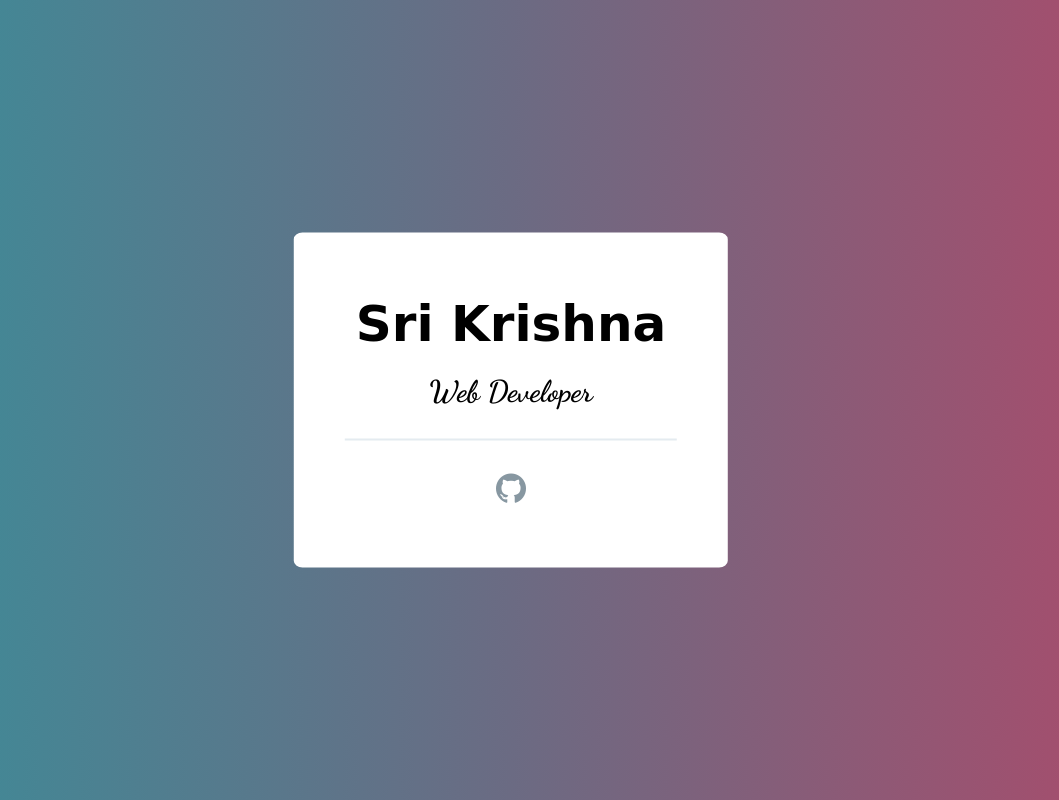
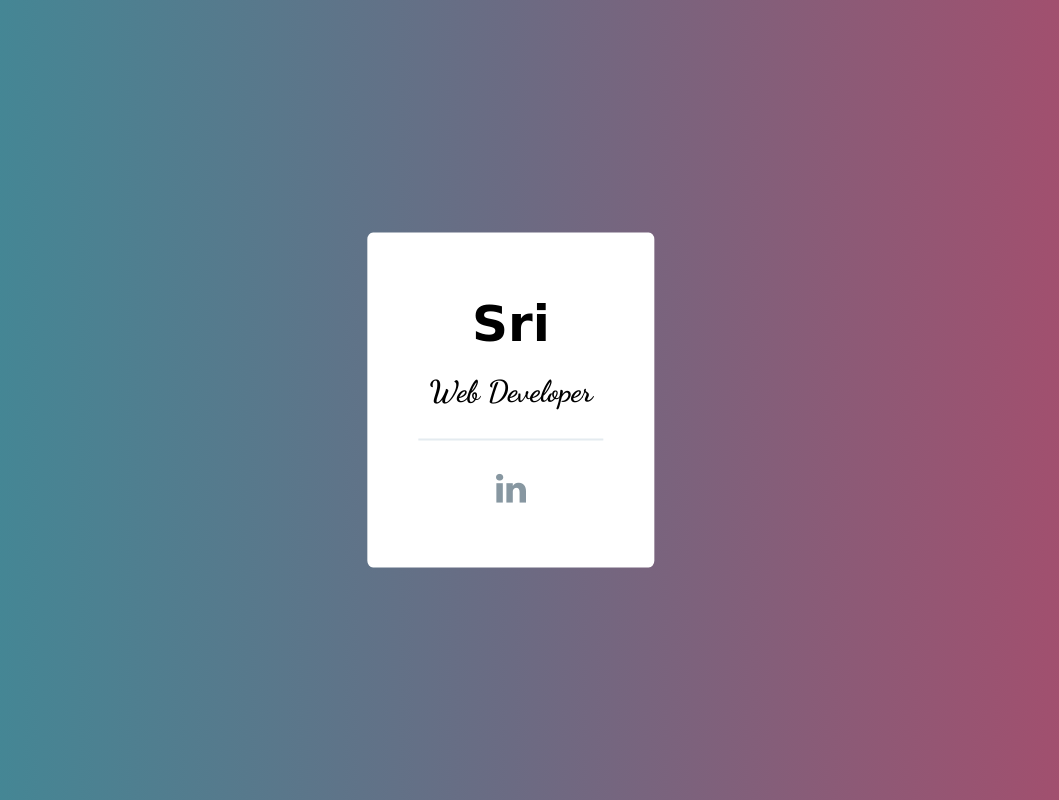
Before and after one commit to srikrishna1800/portfolio, a plain HTML site: page index.html in a window 1280 px wide. Shown: the whole page, without its empty margins (129-1188 px from the left). Drawn offline with Linux system fonts and the light colour scheme; a web font is replaced by a local one.

Commit message:
Update index.html

```diff
--- a/index.html
+++ b/index.html
@@ -92,12 +92,12 @@ i:hover {
 <body>
   <p>HEY</p>
     <div class="container">
-        <h1 id="name">Sri Krishna</h1>
+        <h1 id="name">Sri</h1>
         <h3 id="info">Web Developer</h3>
         <hr>
         <div class="icons">
-            <a href="https://github.com/srikrishna1800" target="_blank"><i class="fa fa-github" style="font-size:35px"></i></a>
-            <!-- <a href="https://www.linkedin.com/in/mishandled/"><i class="fa fa-linkedin" style="font-size:35px"></i></a> -->
+<!--             <a href="https://github.com/srikrishna1800" target="_blank"><i class="fa fa-github" style="font-size:35px"></i></a> -->
+            <a href="https://www.linkedin.com/in/sriKrishnaKothuru/"><i class="fa fa-linkedin" style="font-size:35px"></i></a>
             <!-- <a href="mailto: devanshmohata@outlook.com"><i class="fa fa-envelope" style="font-size:35px"></i></a> -->
 
         </div>
```
